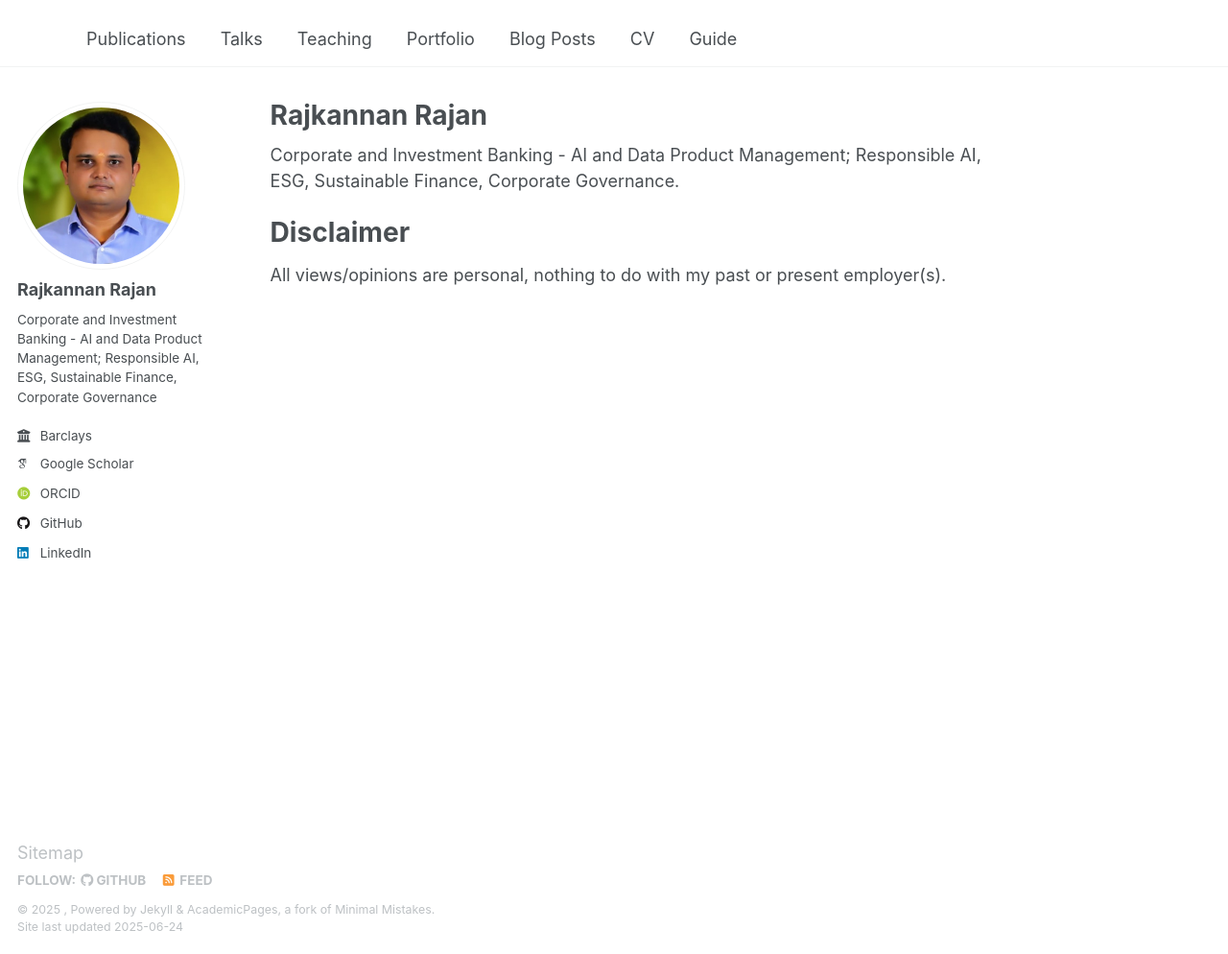
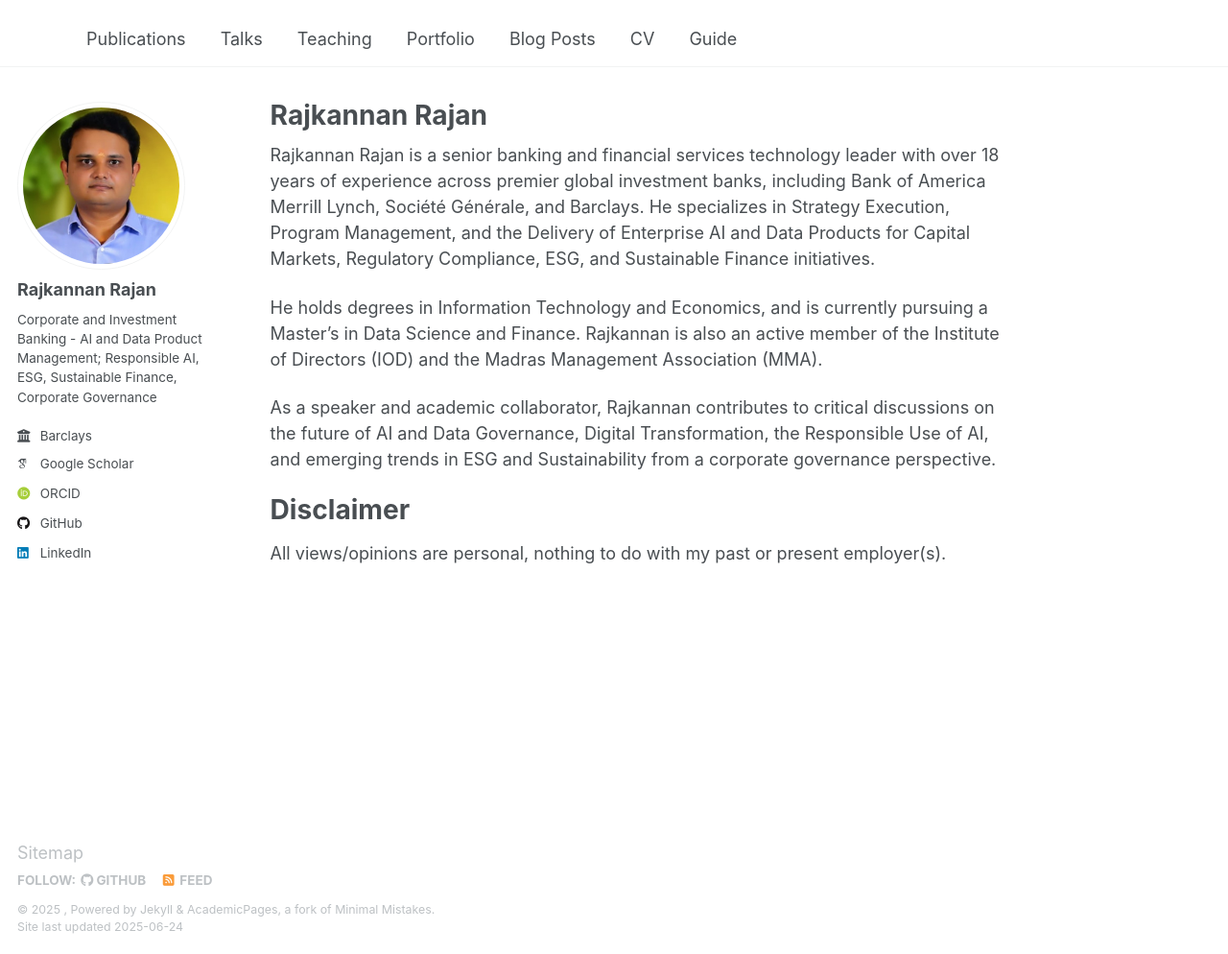
Before and after one commit to rajkannanrajan/rajkannanrajan.github.io, a Jekyll site: the page built from _pages/about.md, in a window 1280 px wide and 994 px high. Shown: the whole window at 96% size. Built offline with Jekyll 4.4.1, drawn with Linux system fonts in a browser that asks for light colours; some web fonts are replaced.

Commit message:
Update about.md

```diff
--- a/_pages/about.md
+++ b/_pages/about.md
@@ -7,7 +7,11 @@ redirect_from:
   - /about.html
 ---
 
-Corporate and Investment Banking - AI and Data Product Management; Responsible AI, ESG, Sustainable Finance, Corporate Governance.
+Rajkannan Rajan is a senior banking and financial services technology leader with over 18 years of experience across premier global investment banks, including Bank of America Merrill Lynch, Société Générale, and Barclays. He specializes in Strategy Execution, Program Management, and the Delivery of Enterprise AI and Data Products for Capital Markets, Regulatory Compliance, ESG, and Sustainable Finance initiatives.
+
+He holds degrees in Information Technology and Economics, and is currently pursuing a Master's in Data Science and Finance. Rajkannan is also an active member of the Institute of Directors (IOD) and the Madras Management Association (MMA).
+
+As a speaker and academic collaborator, Rajkannan contributes to critical discussions on the future of AI and Data Governance, Digital Transformation, the Responsible Use of AI, and emerging trends in ESG and Sustainability from a corporate governance perspective.
 
 Disclaimer
 ======
```
